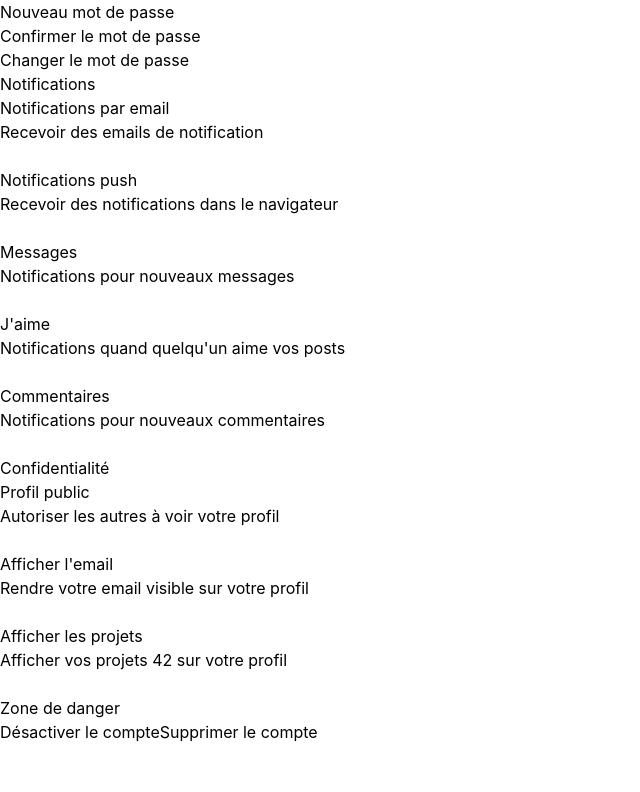
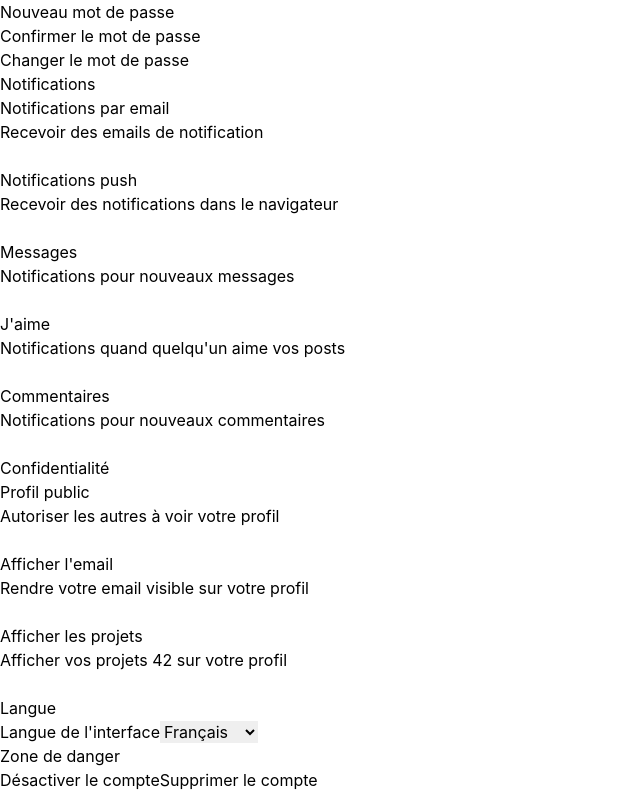
Before and after one commit to zobzob90/ft_transcendance_front, a React (Vite) app in the folder frontend/: page /settings in a window 1280 px wide. Shown: the part 318-1110 px from the top of the page, without its empty margins (0-640 px from the left). Before the commit the page ends 1062 px from the top, so only its background shows below. Built offline with nearby package versions, Linux system fonts and the light colour scheme.

Commit message:
change language option set

```diff
--- a/frontend/src/pages/Settings/Settings.jsx
+++ b/frontend/src/pages/Settings/Settings.jsx
@@ -6,7 +6,7 @@
 /*   By: eric <eric@student.42.fr>                  +#+  +:+       +#+        */
 /*                                                +#+#+#+#+#+   +#+           */
 /*   Created: 2026/02/09 11:00:00 by eric              #+#    #+#             */
-/*   Updated: 2026/02/09 11:04:24 by eric             ###   ########.fr       */
+/*   Updated: 2026/02/09 11:28:38 by eric             ###   ########.fr       */
 /*                                                                            */
 /* ************************************************************************** */
 
@@ -37,6 +37,8 @@ export default function Settings() {
         showProjects: true
     });
 
+    const [language, setLanguage] = useState("fr");
+
     const handleInputChange = (e) => {
         const { name, value } = e.target;
         setFormData({ ...formData, [name]: value });
@@ -48,6 +50,10 @@ export default function Settings() {
 
     const handlePrivacyToggle = (key) => {
         setPrivacy({ ...privacy, [key]: !privacy[key] });
+    };
+
+    const handleLanguageChange = (e) => {
+        setLanguage(e.target.value);
     };
 
     const handleSaveProfile = (e) => {
@@ -82,9 +88,8 @@ export default function Settings() {
 
     return (
         <div className="max-w-4xl mx-auto space-y-6">
-            <h1 className="text-3xl font-bold">
-                <span className="text-blue-600">Paramè</span>
-                <span className="text-orange-500">tres</span>
+            <h1 className="text-3xl font-bold text-orange-500">
+                Paramètres
             </h1>
 
             {/* Section Profil */}
@@ -249,6 +254,29 @@ export default function Settings() {
                 </div>
             </div>
 
+            {/* Section Langue */}
+            <div className="bg-white p-6 rounded-lg shadow-md">
+                <h2 className="text-xl font-bold mb-4">Langue</h2>
+                <div className="space-y-4">
+                    <div>
+                        <label className="block text-sm font-medium text-gray-700 mb-2">
+                            Langue de l'interface
+                        </label>
+                        <select
+                            value={language}
+                            onChange={handleLanguageChange}
+                            className="w-full px-4 py-2 border rounded-lg focus:outline-none focus:ring-2 focus:ring-orange-500"
+                        >
+                            <option value="fr">Français</option>
+                            <option value="en">English</option>
+                            <option value="es">Español</option>
+                            <option value="de">Deutsch</option>
+                            <option value="pt">Português</option>
+                        </select>
+                    </div>
+                </div>
+            </div>
+
             {/* Section Danger Zone */}
             <div className="bg-red-50 p-6 rounded-lg border border-red-200">
                 <h2 className="text-xl font-bold text-red-600 mb-4">Zone de danger</h2>
```
